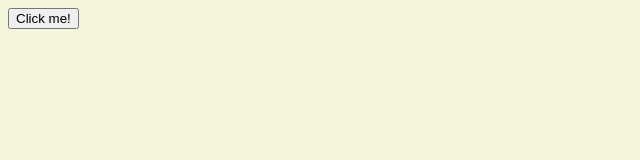
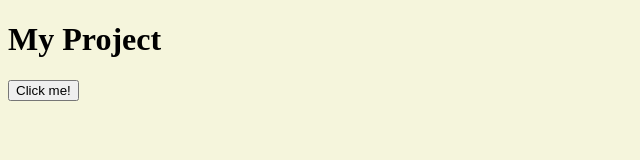
Before and after one commit to officeraggro/sdi-workshop-to-do-list, a plain HTML site: page index.html in a window 1280 px wide. Shown: the whole page, without its empty margins (0-640 px from the left). Drawn offline with Linux system fonts and the light colour scheme.

Commit message:
Updated README

```diff
--- a/index.html
+++ b/index.html
@@ -8,6 +8,9 @@
     <link rel="stylesheet" href="./style.css">
 </head>
 <body>
+    <div>
+        <h1>My Project</h1>
+    </div>
     <div id="container">
         <button id="click-me">Click me!</button>
     </div>
```
Also changed, not shown: 1 other file.
